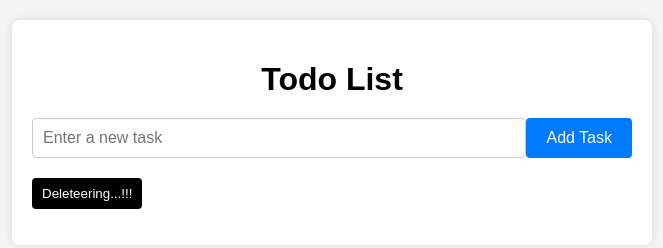
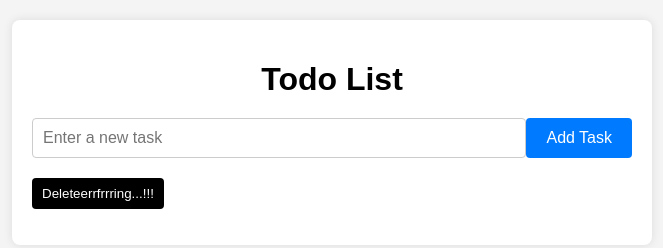
Before and after one commit to Yuva-aj/to-do, a website: page index.html in a window 1280 px wide. Shown: the whole page, without its empty margins (308-971 px from the left). Drawn offline with Linux system fonts and the light colour scheme; no server answers.

Commit message:
updated html again and again

```diff
--- a/index.html
+++ b/index.html
@@ -15,7 +15,7 @@
             <input type="text" name="task" placeholder="Enter a new task">
             <input type="submit" value="Add Task">
         </form>
-        <button id="delete-all-btn">Deleteering...!!!</button>
+        <button id="delete-all-btn">Deleteerrfrrring...!!!</button>
         <ul>
             <!-- Todo list items will be dynamically updated here -->
         </ul>
```
